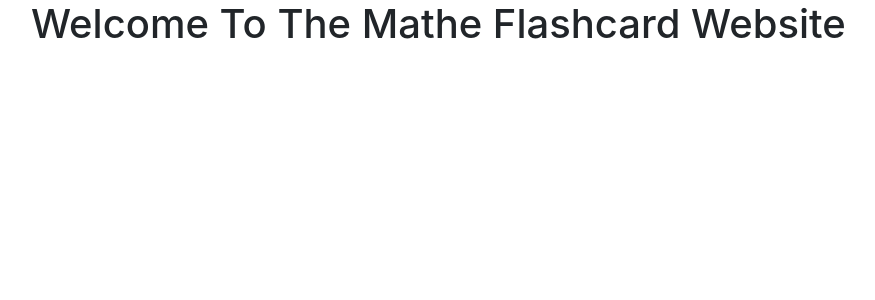
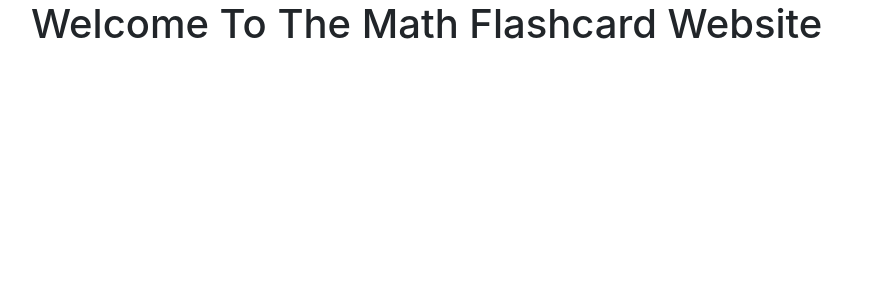
Before and after one commit to ajjju1/flashcard, a Django app: page / in a window 1280 px wide. Shown: the part 56-356 px from the top of the page, without its empty margins (54-929 px from the left). Run offline with Django 3.2, Linux system fonts and the light colour scheme; some libraries are stand-ins or nearby versions.

Commit message:
home tweaked

```diff
--- a/website/templates/home.html
+++ b/website/templates/home.html
@@ -2,7 +2,7 @@
 
 {% block 'content' %}
 
-   <h1>Welcome To The Mathe Flashcard Website</h1>
+   <h1>Welcome To The Math Flashcard Website</h1>
 
 
 {% endblock %}
```
